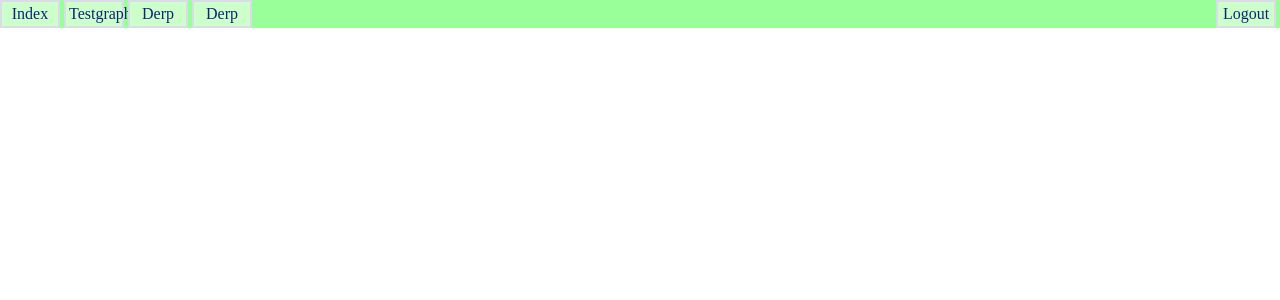
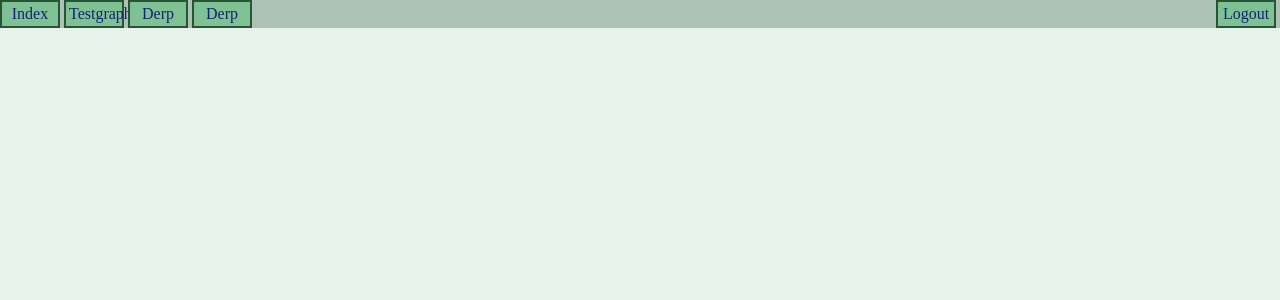
Before and after one commit to jphire/geovision-git, a Django app: template src/geovision/templates/sitebase.html in a window 1280 px wide. Shown: the top 300 px of the page. Run offline with Django 3.2, Linux system fonts and the light colour scheme; the template is opened without the code that fills it, so the values that code supplies are empty.

Commit message:
css-colors fixed

```diff
--- a/src/geovision/static/styles.css
+++ b/src/geovision/static/styles.css
@@ -1,7 +1,6 @@
-A:link {color:#003300; text-decoration:none;}
-A:visited {color:#003300; text-decoration:none;}
-A:active {color:#003300; text-decoration:none;}
-A:hover {color:#003300; text-decoration:underline;}
+body {
+    background-color: #E6F2EA;
+}
 div.greenbox{
     position:relative;
     background-color:#ACC2B3;
@@ -74,13 +73,14 @@ div.error{
     }
     /* */
     /* Easy Clearing off */
-A:link {color:#003300; text-decoration:none;}
-A:visited {color:#003300; text-decoration:none;}
-A:active {color:#003300; text-decoration:none;}
-A:hover {color:#003300; text-decoration:underline;}
+A:link {color:#0C1F02; text-decoration:none;}
+A:visited {color:#0C1F02; text-decoration:none;}
+A:active {color:#0C1F02; text-decoration:none;}
+A:hover {color:#08C444; text-decoration:underline;}
+
 div#staticnavi{
     width:100%;
-    background-color:#99FF99;
+    background-color:#ACC2B3;
     margin:0px;
     padding:0px;
 }
@@ -92,8 +92,8 @@ div#staticnavi{
 #staticnavi li{
     float: left;
     padding: 3px;
-    background-color:#CCFFCC;
-    border: 2px solid #dcdce9;
+    background-color:#7EC294;
+    border: 2px solid #265434;
     margin-right:4px;
 }
 #staticnavi li a {i
```
